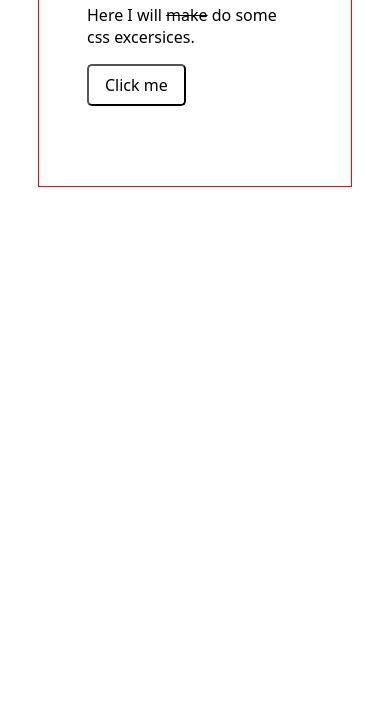
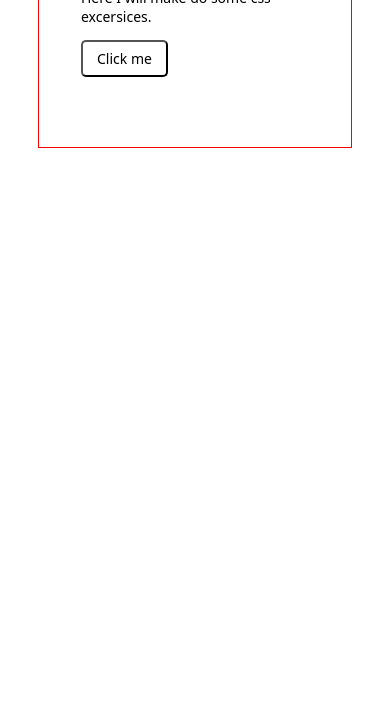
Before and after one commit to danie1st/danie1st.github.io, a plain HTML site: page index.html in a window 390 px wide. Shown: the part 117-844 px from the top of the page. Drawn offline with Linux system fonts and the light colour scheme.

Commit message:
Add media queries changing page font

```diff
--- a/style.css
+++ b/style.css
@@ -6,7 +6,7 @@
 }
 
 body {
-	font: 1.6rem system-ui;
+	font: 1.4rem system-ui;
 }
 
 .body__main {
@@ -24,3 +24,11 @@ button {
 	background: #fff0;
 	border-radius: var(--radius);
 }
+
+@media (min-width: 560px) {
+	body { font-size: 1.6rem; }
+}
+
+@media (min-width: 1200px) {
+	body {font-size: 1.8rem; }
+}
```
